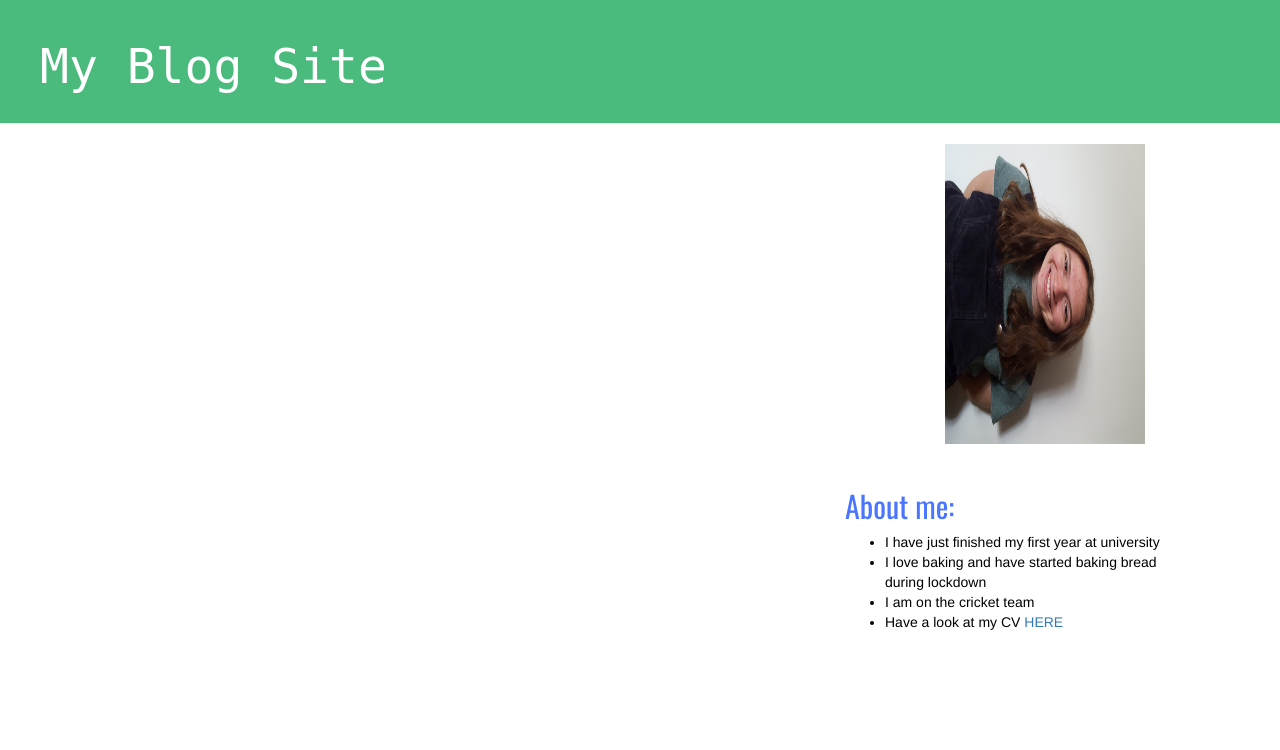
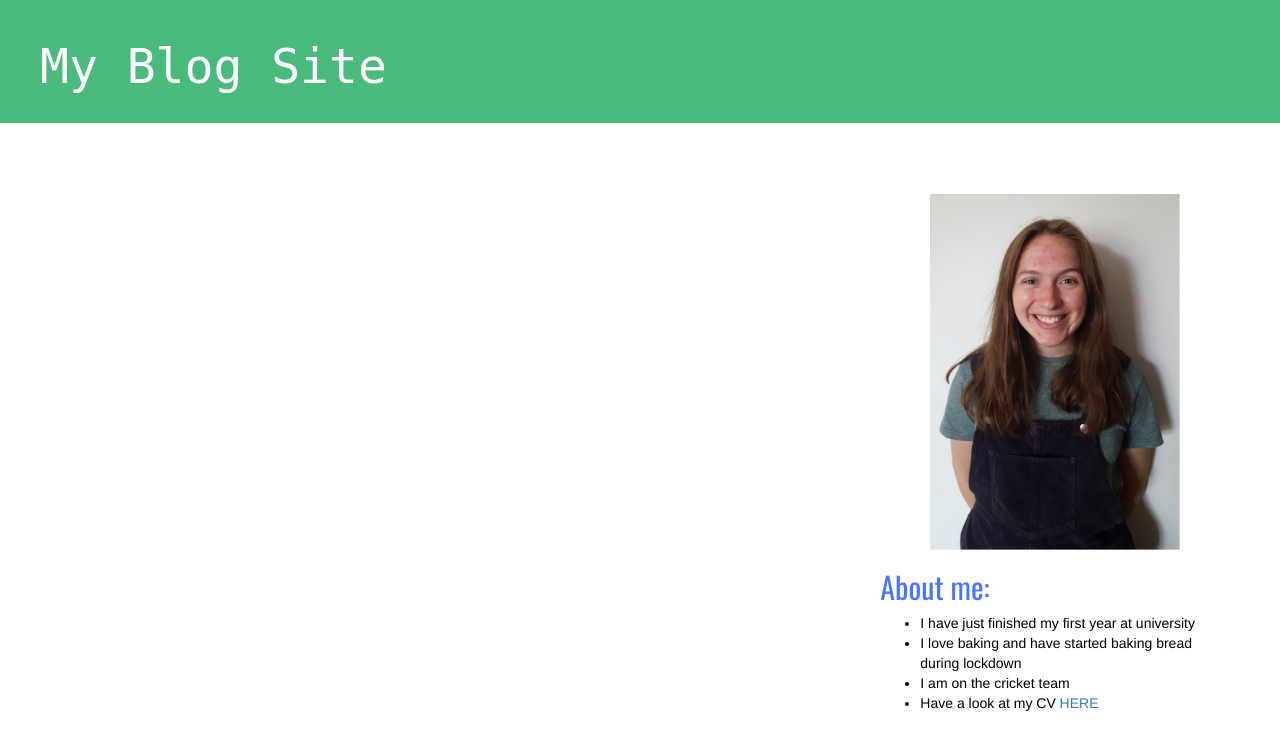
Before and after one commit to elcooper44/Bridging_Coursework, a Django app: page / in a window 1280 px wide. Shown: the top 750 px of the page. Run offline with Django 3.2, Linux system fonts and the light colour scheme; data that the repository does not hold is empty; some libraries are stand-ins or nearby versions.

Commit message:
Pic rotation sorted

```diff
--- a/blog/static/css/blog.css
+++ b/blog/static/css/blog.css
@@ -70,5 +70,5 @@ h1, h2, h3, h4 {
 .pic{
     padding-top: 50px;
     padding-left:50px;
-    padding-bottom: 75px;
+    padding-bottom: 0px;
 }
--- a/blog/templates/blog/post_list.html
+++ b/blog/templates/blog/post_list.html
@@ -3,7 +3,7 @@
 {% block about-me %}
 <div class="about-me">
     <div class="pic">
-        <img src="{% static 'images/me.jpg' %}" alt="Its me!" width="300" height="200" class="rotate90">
+        <img src="{% static 'images/me.png' %}" alt="Its me!" width="250" >
 
     </div>
     <div class="List">
```
Also changed, not shown: blog/static/images/me.PNG (added).
